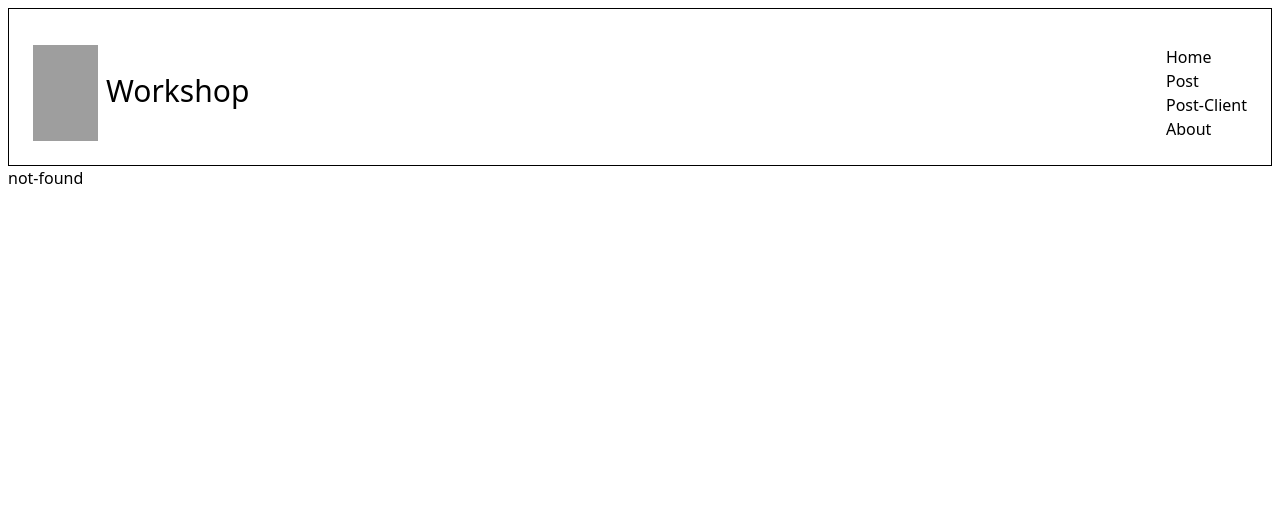
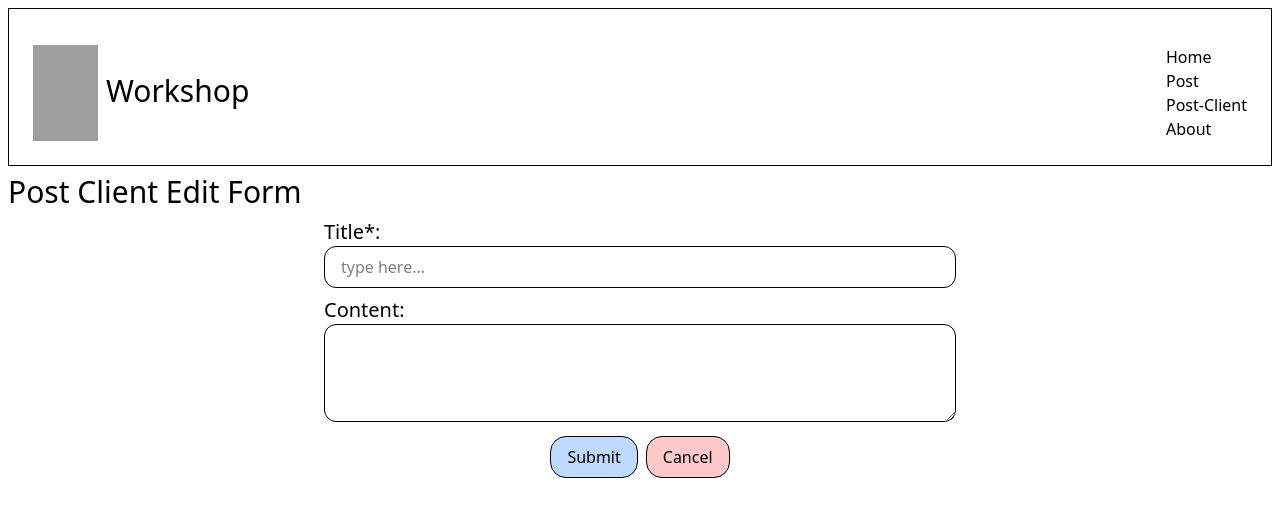
Before and after one commit to nupongpr/next-workshop, a Next.js app: page /post-client/edit/1 in a window 1280 px wide. Before the commit this address had no page. Shown: the top 516 px of the page. Built offline with nearby package versions, Linux system fonts and the light colour scheme; no server answers; the database is empty; grey boxes are pictures that could not be loaded.

Commit message:
add form crud client side

```diff
--- a/src/app/components/PostClient.tsx
+++ b/src/app/components/PostClient.tsx
@@ -2,28 +2,42 @@
 import React, { useEffect, useState } from 'react'
 import { Post } from '../lib/type';
 import Link from 'next/link';
+import PostDeleteButton from './PostDeleteButton';
 
 export default function PostClient() {
 
     const [data, setData] = useState([]);
 
+    async function getData() {
+        const res = await fetch('/api/posts');
+        const data = await res.json();
+        setData(data);
+    }
+
     useEffect(() => {
-        async function getData() {
-            const res = await fetch('/api/posts');
-            const data = await res.json();
-            console.log(data);
-            setData(data);
-        }
         getData();
     }, [])
 
     return (
         <div>
-            <h1 className='text-3xl my-3'>Post Page</h1>
+            <h1 className='text-3xl my-3'>Post Client Page</h1>
+            <div>
+                <button className='px-4 py-2 border-1 mb-1'>
+                    <Link href={'/post-client/create'}>
+                        Create Post +
+                    </Link>
+                </button>
+            </div>
             <div className='grid grid-cols-1 sm:grid-cols-2 md:grid-cols-3 lg:grid-cols-4 gap-2'>
                 {data.map((post: Post) => (
                     <div key={post.id} className='px-4 py-6 border-1 flex flex-col'>
                         <h1>{post.id}</h1>
+                        <div className='text-end'>
+                            <button className='px-2 py-2 border-1 bg-blue-100 cursor-pointer'>
+                                <Link href={`/post-client/edit/${post.id}`}>Edit</Link>
+                            </button>
+                            <PostDeleteButton id={post.id} onDelete={getData}/>
+                        </div>
                         <h1 className='text-xl'>{post.title}</h1>
                         <Link href={`/post-client/${post.id}`} className='px-2 py-3 border-1 mt-4'>อ่านเพิ่ม...</Link>
                     </div>
--- /dev/null
+++ b/src/app/components/PostClientForm.tsx
@@ -0,0 +1,101 @@
+"use client"
+import Link from 'next/link';
+import { useRouter } from 'next/navigation';
+import React, { useEffect, useState } from 'react'
+import { z } from 'zod';
+import { Post } from '../lib/type';
+
+const postValidate = z.object({
+    title: z.string().min(3, { message: '*กรุณากรอกหัวข้อ อย่างน้อย 3 ตัวอักษร' }),
+    content: z.string().min(3, { message: '*กรุณากรอกรายละเอียด อย่างน้อย 3 ตัวอักษร' }),
+});
+
+export default function PostClientForm({ id }: { id: number | null }) {
+
+    const [post, setPost] = useState<Post>();
+    const router = useRouter();
+    const [error, setError] = useState({ title: '', content: '' });
+
+    useEffect(() => {
+        try {
+            if (id) {
+                async function getData() {
+                    const res = await fetch(`/api/posts/${id}`);
+                    const data = await res.json();
+                    // console.log(data);
+                    setPost(data);
+                }
+                getData();
+            }
+        } catch (error) {
+            console.log(error)
+        }
+    }, [id]);
+
+
+    async function handleSubmit(e: React.FormEvent<HTMLFormElement>) {
+        e.preventDefault();
+
+        const data = new FormData(e.currentTarget);
+        const title = data.get('title');
+        const content = data.get('content');
+
+        console.log(title, content);
+
+        const result = postValidate.safeParse({ title, content });
+        if (!result.success) {
+            setError({
+                title: result.error.formErrors.fieldErrors.title?.[0] || '',
+                content: result.error.formErrors.fieldErrors.content?.[0] || '',
+            });
+            return;
+        }
+
+        try {
+            const res = await fetch('/api/posts' + (id ? `/${id}` : ''), {
+                method: id ? 'PUT' : 'POST',
+                headers: {
+                    'Content-Type': 'application/json'
+                },
+                body: JSON.stringify({ title, content })
+            });
+            const result = await res.json();
+
+            if (!res.ok) {
+                throw new Error(result.message);
+            }
+            router.push('/post-client');
+        } catch (error) {
+            console.log(error);
+        }
+    }
+
+    return (
+        <div>
+            <h1 className='text-3xl mt-2'>Post Client {id? 'Edit' : 'Create'} Form</h1>
+            <div>
+                <form onSubmit={handleSubmit} className='w-full sm:w-8/12 md:w-6/12 mx-auto'>
+                    <div className='mt-2'>
+                        <label htmlFor="" className='text-xl'>Title*: </label>
+                        <input className='px-4 py-2 border-1 rounded-xl w-full' type="text" name="title" id="title" placeholder='type here...'
+                            defaultValue={post?.title}
+                        />
+                    </div>
+                    <p className='text-red-500'>{error ? error.title : ''}</p>
+                    <div className='mt-2'>
+                        <label htmlFor="" className='text-xl'>Content: </label>
+                        <textarea className='border-1 px-4 py-6 rounded-xl w-full' name="content" id="content"
+                            defaultValue={post?.content ?? ''}></textarea>
+                    </div>
+                    <p className='text-red-500'>{error ? error.content : ''}</p>
+                    <div className='flex justify-center mt-2'>
+                        <button className='border-1 px-4 py-2 bg-blue-200 rounded-2xl hover:bg-blue-400 cursor-pointer' type='submit'>Submit</button>
+                        <button className='border-1 px-4 py-2 ms-2 bg-red-200 rounded-2xl hover:bg-red-400 cursor-pointer'>
+                            <Link href={'/post-client'}>Cancel</Link>
+                        </button>
+                    </div>
+                </form>
+            </div>
+        </div>
+    )
+}
--- a/src/app/components/PostDeleteButton.tsx
+++ b/src/app/components/PostDeleteButton.tsx
@@ -3,7 +3,7 @@ import { useRouter } from 'next/navigation';
 import React from 'react'
 import { toast } from 'sonner';
 
-export default function PostDeleteButton({ id }: { id: number }) {
+export default function PostDeleteButton({ id, onDelete }: { id: number, onDelete?: () => void }) {
 
     const router = useRouter();
 
@@ -23,6 +23,7 @@ export default function PostDeleteButton({ id }: { id: number }) {
 
             toast.success("ลบข้อมูลสําเร็จ id = " + id);
             router.refresh();
+            onDelete?.();
         } catch (error) {
             console.log(error)
         }
--- /dev/null
+++ b/src/app/post-client/create/page.tsx
@@ -0,0 +1,10 @@
+import PostClientForm from '@/app/components/PostClientForm'
+import React from 'react'
+
+export default function PostClientCreate() {
+  return (
+    <>
+        <PostClientForm id={null}/>
+    </>
+  )
+}
--- /dev/null
+++ b/src/app/post-client/edit/[id]/page.tsx
@@ -0,0 +1,15 @@
+"use client"
+import PostClientForm from '@/app/components/PostClientForm';
+import { useParams } from 'next/navigation';
+
+export default function PostClientEditPage() {
+
+    const param = useParams();
+    const id = Number(param.id);
+
+    return (
+        <div>
+            <PostClientForm id={id}/>
+        </div>
+    )
+}
--- a/src/app/post/page.tsx
+++ b/src/app/post/page.tsx
@@ -66,7 +66,7 @@ export default async function PostPage() {
                 <button className='px-2 py-2 border-1 bg-blue-100 cursor-pointer'>
                   <Link href={`/post/edit/${post.id}`}>Edit</Link>
                 </button>
-                <PostDeleteButton id={post.id} />
+                <PostDeleteButton id={post.id}/>
               </div>
               <h1 className='text-xl'>{post.title}</h1>
               <p>{post.content}</p>
```
Also changed, not shown: 1 other file (tests, documents, lock files or other folders).
